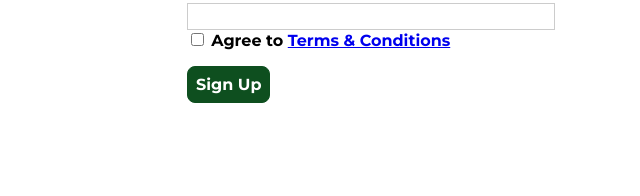
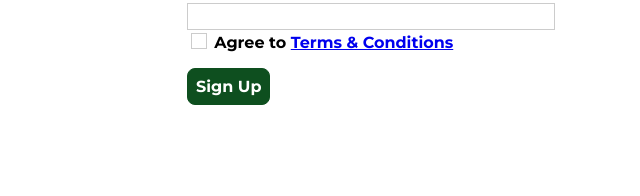
Before and after one commit to ghozlene/learning-css, a plain HTML site: page lesson4/start-hosting/index.html in a window 1280 px wide. Shown: the part 365-561 px from the top of the page, 269-909 px from the left. Drawn offline with Linux system fonts and the light colour scheme.

Commit message:
Styling the CheckBox

```diff
--- a/lesson4/start-hosting/start-hosting.css
+++ b/lesson4/start-hosting/start-hosting.css
@@ -24,20 +24,36 @@ main {
 .signup-form input[id*='terms'] + label {
 	display: inline-block;
 	width: auto;
+	vertical-align: bottom;
 }
 
-.signup-form input,
+.signup-form input:not([type='checkbox']),
 .signup-form select {
 	border: 1px solid #ccc;
 	padding: 0.2rem 0.5rem;
 	font: inherit;
 }
+
 .signup-form input:focus-visible,
 .signup-form select:focus-visible {
 	outline: none;
 	background: #d8f3df;
 	border-color: #2ddf5c;
 }
+.signup-form input[type='checkbox'] {
+	border: 1px solid #ccc;
+	background: white;
+	width: 1rem;
+	height: 1rem;
+	-webkit-appearance: none;
+	-moz-appearance: none;
+	appearance: none;
+}
+.signup-form input[type='checkbox']:checked {
+	background: #2ddf5c;
+	border: #0e4f1f;
+}
+
 .signup-form button[type='submit'] {
 	display: block;
 	margin-top: 1rem;
```
